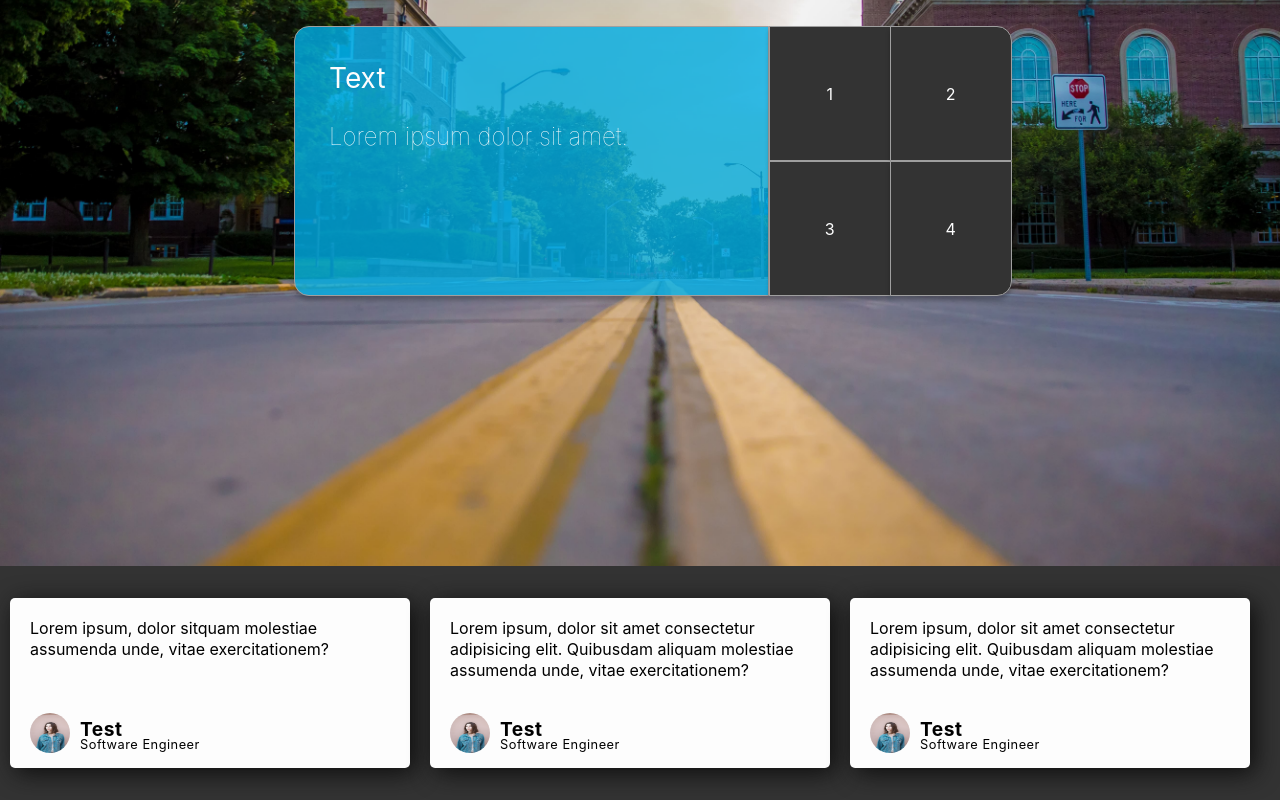
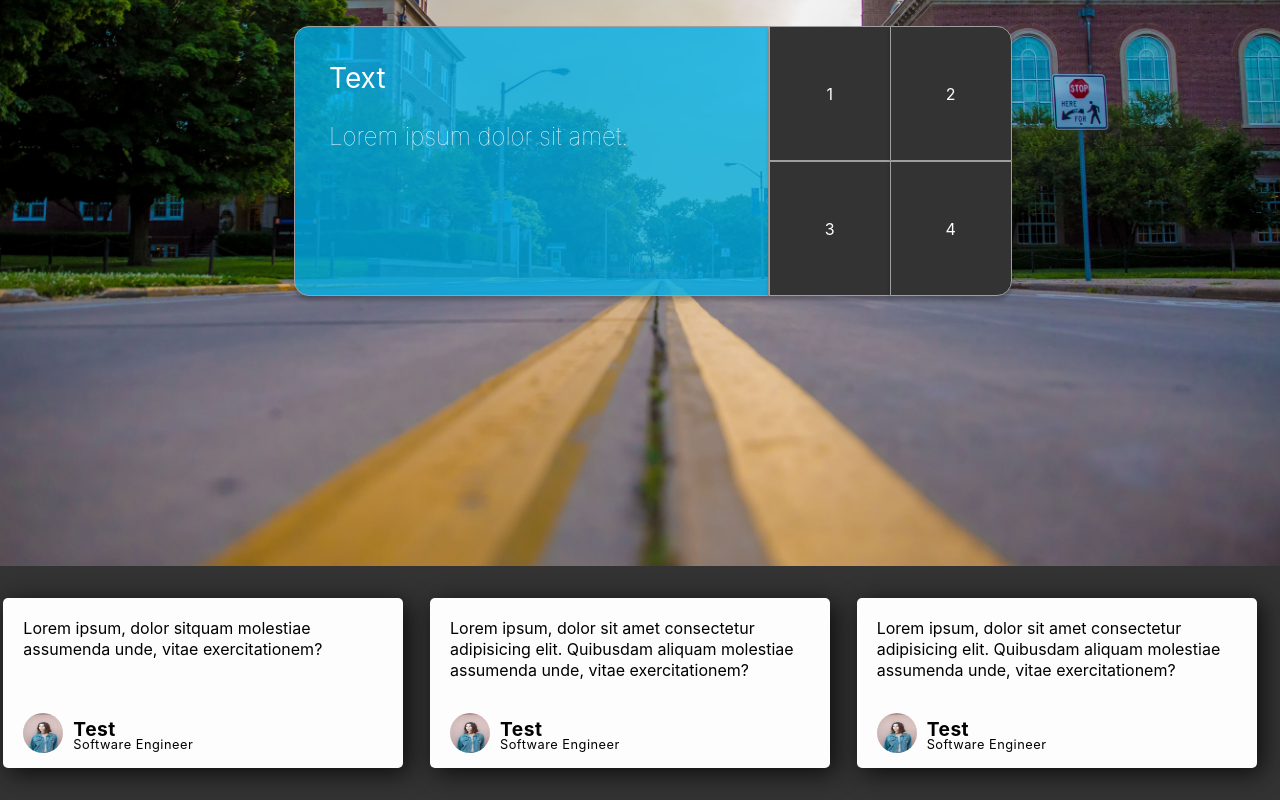
Before and after one commit to tacobeanzz/kevin4, a React (Create React App) app: page / in a window 1280 px wide. Shown: the part 234-1034 px from the top of the page. Built offline with nearby package versions, Linux system fonts and the light colour scheme.

Commit message:
JC cards

```diff
--- a/src/components/hero.css
+++ b/src/components/hero.css
@@ -3,10 +3,9 @@
   height: auto;
   width: auto;
   background-color: #333333;
-  justify-content: center;
+  justify-content: space-around;
   padding-top: 2em;
   padding-bottom: 2em;
-  align-items: stretch;
 }
 
 @media screen and (max-width: 480px) {
```
